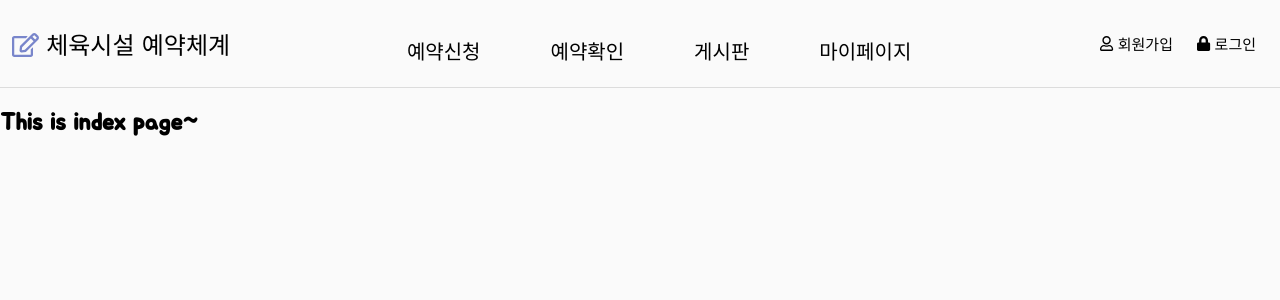
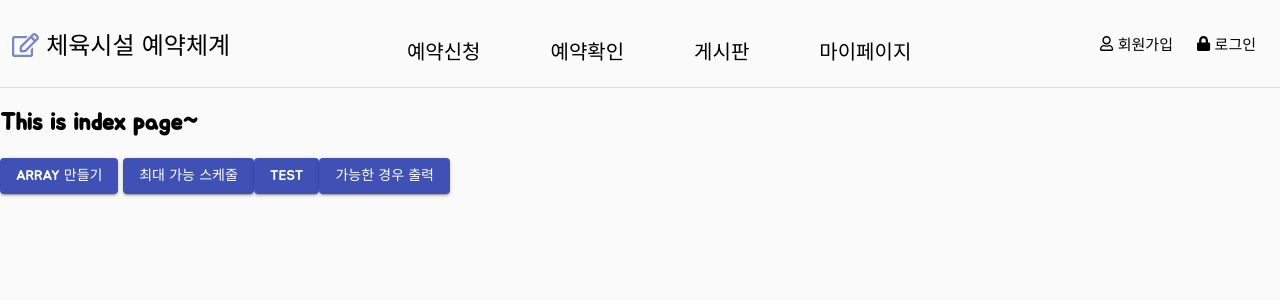
Before and after one commit to osamhack2020/WEB_SportsFacilityReservationSystem_SFRS, a React (Create React App) app: page /test in a window 1280 px wide. Shown: the top 300 px of the page. Built offline with nearby package versions, Linux system fonts and the light colour scheme; no server answers; the database is empty.

Commit message:
get max schedules

```diff
--- a/src/cloudFunctionTestPage.js
+++ b/src/cloudFunctionTestPage.js
@@ -1,10 +1,10 @@
 import React from "react";
 import app from "./firebase";
 import moment from "moment";
+import Button from "@material-ui/core/Button";
 
-const IndexPage = () => {
-  const db = app.firestore();
-
+const Test = () => {
+  // const db = app.firestore();
   // db.collection("camp")
   //   .get()
   //   .then((snapshot) => {
@@ -47,33 +47,154 @@ const IndexPage = () => {
   //     });
   //   });
 
-  const startTime = moment()
-    .startOf("day")
-    .subtract(1, "days")
-    .toDate()
-    .getTime();
-  const endTime = moment().endOf("day").subtract(1, "days").toDate().getTime();
+  const startTime = moment().startOf("day").add(1, "days").toDate().getTime();
+  const endTime = moment().endOf("day").add(1, "days").toDate().getTime();
+  const [array, setArray] = React.useState([]);
+  const [maxScheduleCount, setMaxScheduleCount] = React.useState(0);
+  const [maxScheduleCandidate, setMaxScheduleCandidate] = React.useState([]);
+  const [uniqueMaxSchedule, setUniqueMaxSchedule] = React.useState([]);
 
-  db.collection("camp")
-    .doc("10함대")
+  React.useEffect(() => {
+    app
+      .firestore()
+      .collection("camp")
+      .doc("1함대")
       .collection("facility")
-    .doc("야구장")
+      .doc("축구장")
       .collection("reservation")
-    .where("start", ">=", new Date(startTime))
-    .where("start", "<=", new Date(endTime))
+      .where("end", ">=", new Date(startTime))
+      .where("end", "<=", new Date(endTime))
+      .orderBy("end")
       .get()
       .then((snapshot) => {
         snapshot.forEach((doc) => {
-        console.log(doc.data().start.toDate());
-        console.log(doc.data().end.toDate());
+          setArray((oldArray) => [
+            ...oldArray,
+            {
+              title: doc.data().title,
+              documentId: doc.id,
+              start: doc.data().start.seconds,
+              end: doc.data().end.seconds,
+            },
+          ]);
+
+          // console.log(doc.id);
+          // console.log(doc.data().title);
+          // console.log(doc.data().start.toDate());
+          // console.log(doc.data().end.toDate());
         });
       });
+  }, [startTime, endTime]);
+
+  const clickHandle = () => {
+    console.log(array);
+  };
+
+  const maxSchedule = () => {
+    let endPoint = array[0].end;
+    let temp = [array[0].title];
+
+    for (let i = 0; i < array.length; i++) {
+      if (endPoint <= array[i].start) {
+        endPoint = array[i].end;
+        temp.push(array[i].title);
+      }
+    }
+
+    setMaxScheduleCandidate((oldArray) => [...oldArray, temp]);
+    setMaxScheduleCount(temp.length);
+  };
+
+  const untilNothingLeft = async (arr, line) => {
+    if (arr.length === 1) {
+      line.push(array[arr[0]].title);
+      if (line.length === maxScheduleCount) {
+        for (let k = 0; k < maxScheduleCandidate.length; k++) {
+          if (
+            !line.every(
+              (value, index) => value === maxScheduleCandidate[k][index]
+            )
+          ) {
+            await setMaxScheduleCandidate((oldArray) => [...oldArray, line]);
+          }
+        }
+      }
+      return;
+    }
+
+    for (let i = 0; i < arr.length; i++) {
+      let tempArray = line.slice();
+      tempArray.push(array[arr[i]].title);
+      untilNothingLeft(returnChildSchedule(arr[i]), tempArray);
+    }
+  };
+
+  const returnChildSchedule = (index) => {
+    let temp = [];
+    for (let i = index + 1; i < array.length; i++) {
+      if (array[i].start >= array[index].end) temp.push(i);
+    }
+    return temp;
+  };
+
+  const allPossibleSchedule = () => {
+    for (let i = 0; i < array.length - maxScheduleCount + 1; i++) {
+      let temp = [];
+      for (let j = i + 1; j < array.length; j++) {
+        if (array[i].end <= array[j].start) temp.push(j);
+        untilNothingLeft(temp, [array[i].title]);
+      }
+    }
+  };
+
+  const printMaxPossibleSchedule = () => {
+    let arr = maxScheduleCandidate.slice();
+    let uniqueArr = [];
+    for (let k = 0; k < arr.length; k++) {
+      uniqueArr.push(arr[k]);
+      for (let i = k + 1; i < arr.length; i++) {
+        if (arr[k].every((value, index) => value === arr[i][index])) {
+          arr.splice(i, 1);
+        }
+      }
+    }
+
+    let realUniqueArray = [];
+    for (let k = 0; k < uniqueArr.length; k++) {
+      realUniqueArray.push(uniqueArr[k]);
+      for (let i = k + 1; i < uniqueArr.length; i++) {
+        if (
+          uniqueArr[k].every((value, index) => value === uniqueArr[i][index])
+        ) {
+          uniqueArr.splice(i, 1);
+        }
+      }
+    }
+
+    setUniqueMaxSchedule(realUniqueArray);
+  };
 
   return (
     <div>
       <h2>This is index page~</h2>
+      <Button onClick={clickHandle} variant="contained" color="primary">
+        array 만들기
+      </Button>{" "}
+      <Button onClick={maxSchedule} variant="contained" color="primary">
+        최대 가능 스케줄
+      </Button>
+      <Button onClick={allPossibleSchedule} variant="contained" color="primary">
+        test
+      </Button>
+      <Button
+        onClick={printMaxPossibleSchedule}
+        variant="contained"
+        color="primary"
+      >
+        가능한 경우 출력
+      </Button>
     </div>
   );
 };
 
-export default IndexPage;
+export default Test;
```
Lines whose indentation alone changed are shown as unchanged.
